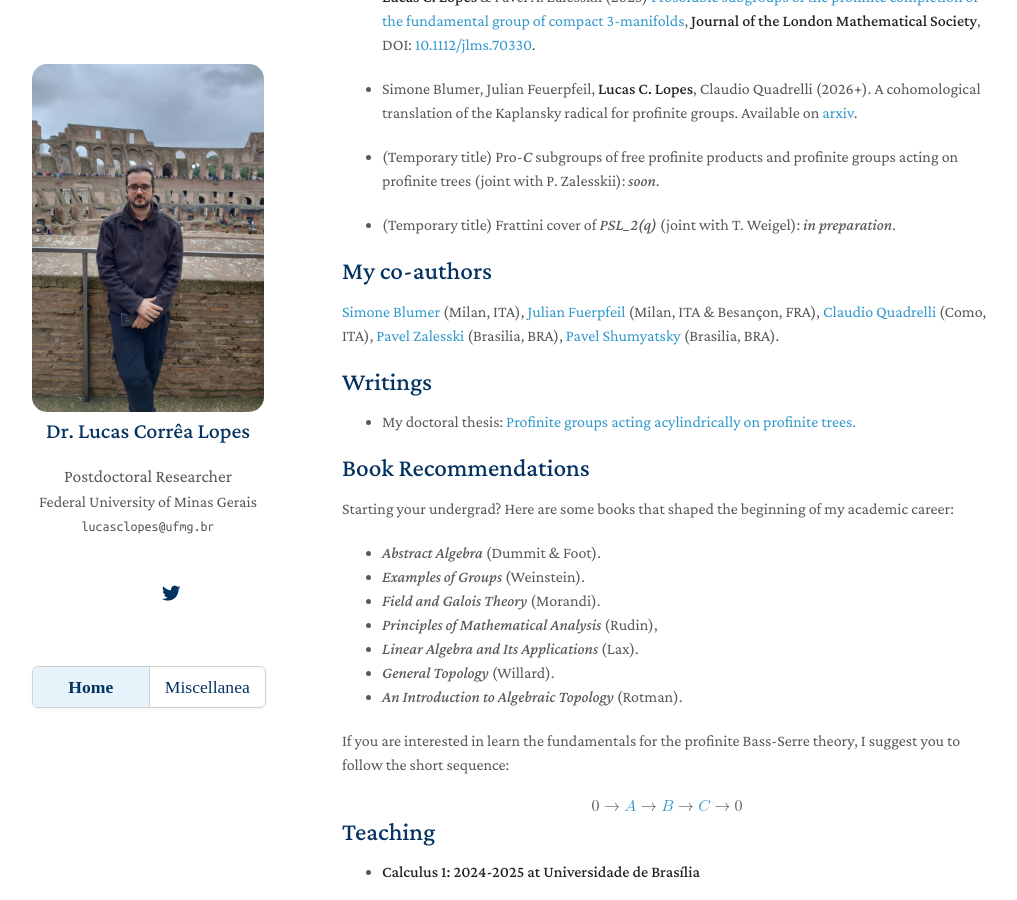
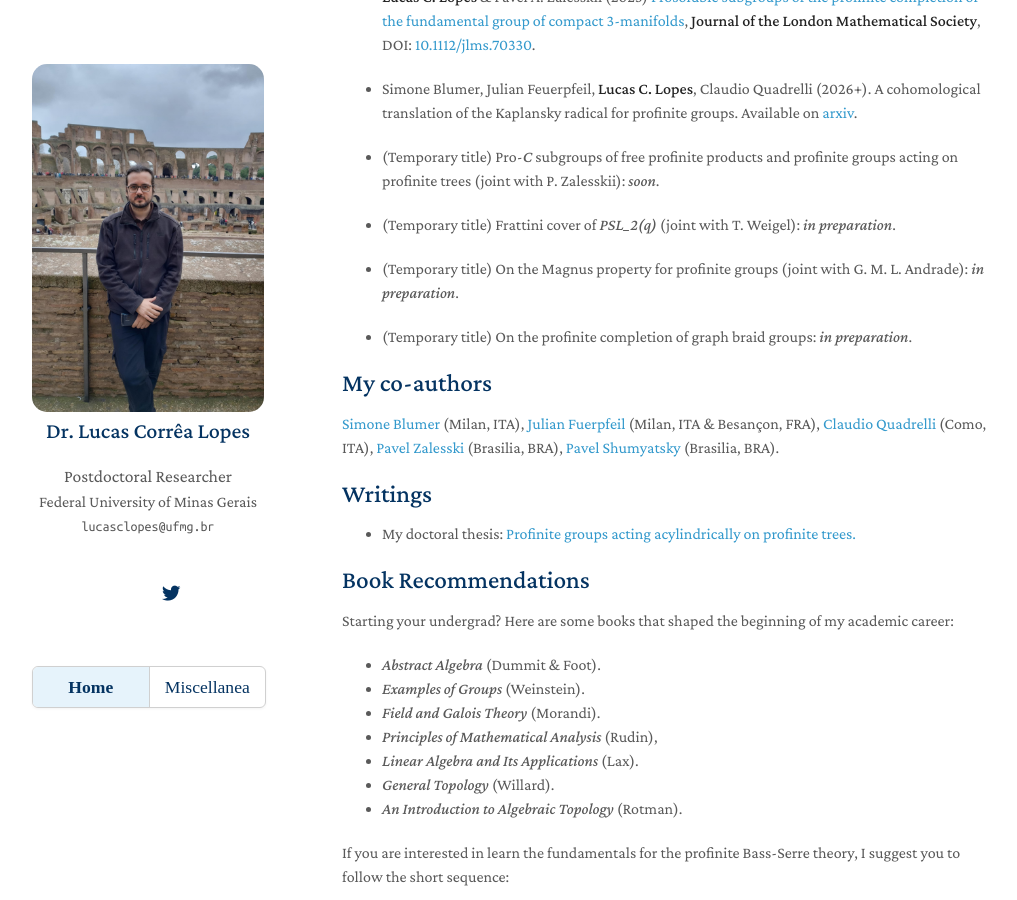
Before and after one commit to lcorrealopes/home, a Jekyll site: the page built from index.md, in a window 1280 px wide and 900 px high, scrolled down 481 px. Shown: the whole window, without its empty margins (128-1145 px from the left). Built offline with Jekyll 4.4.1, drawn with Linux system fonts in a browser that asks for light colours; nearby versions of some CDN libraries; a style sheet for code colours, icons or effects is not loaded.

Commit message:
Update index.md

```diff
--- a/index.md
+++ b/index.md
@@ -25,6 +25,10 @@ Currently I am a postdoctoral researcher at Federal University of Minas Gerais.
 - (Temporary title) Pro-*C* subgroups of free profinite products and profinite groups acting on profinite trees (joint with P. Zalesskii): *soon*.
 
 - (Temporary title) Frattini cover of *PSL_2(q)* (joint with T. Weigel): *in preparation*.
+
+- (Temporary title) On the Magnus property for profinite groups (joint with G. M. L. Andrade): *in preparation*.
+
+- (Temporary title) On the profinite completion of graph braid groups: *in preparation*.
 
 ## My co-authors
 
```
